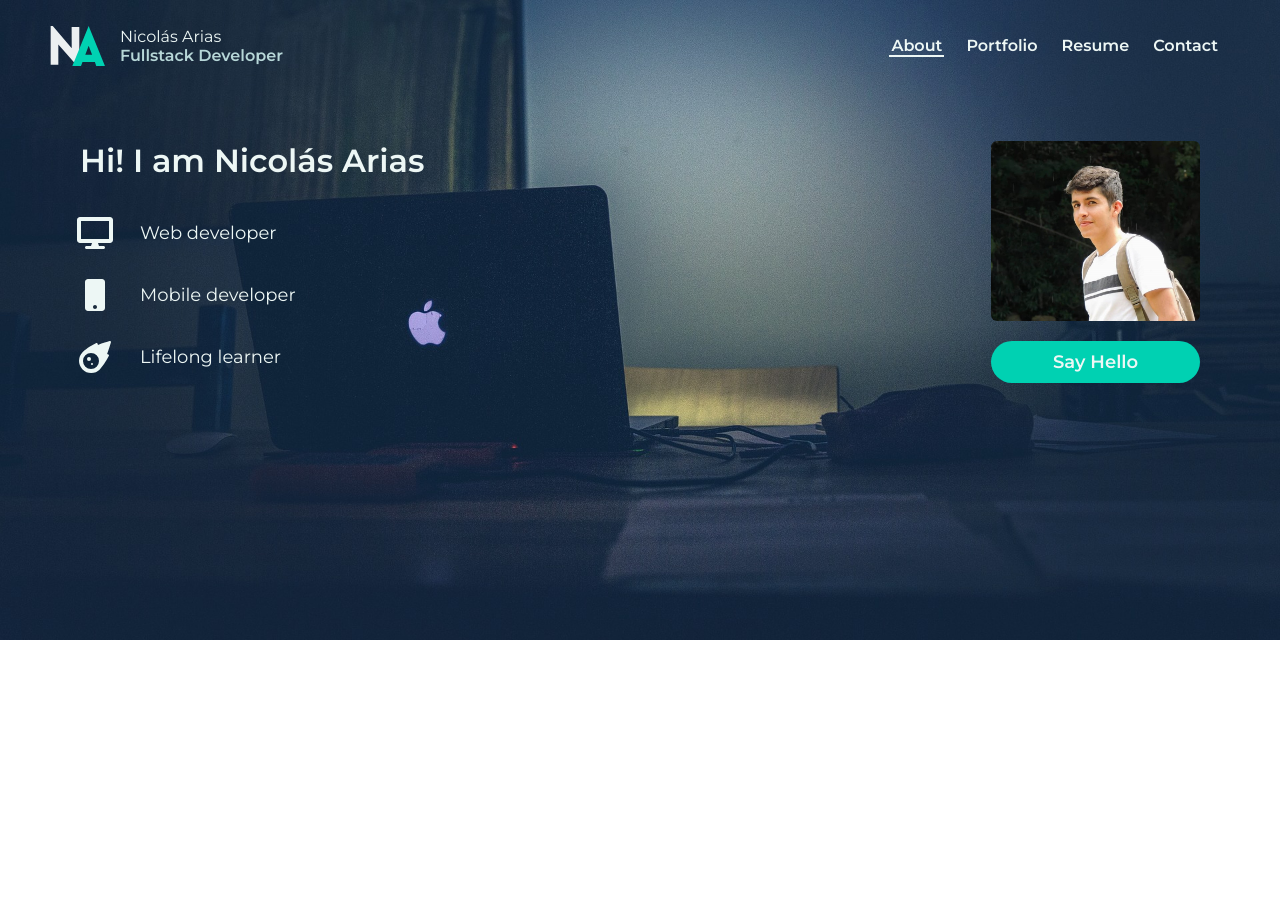
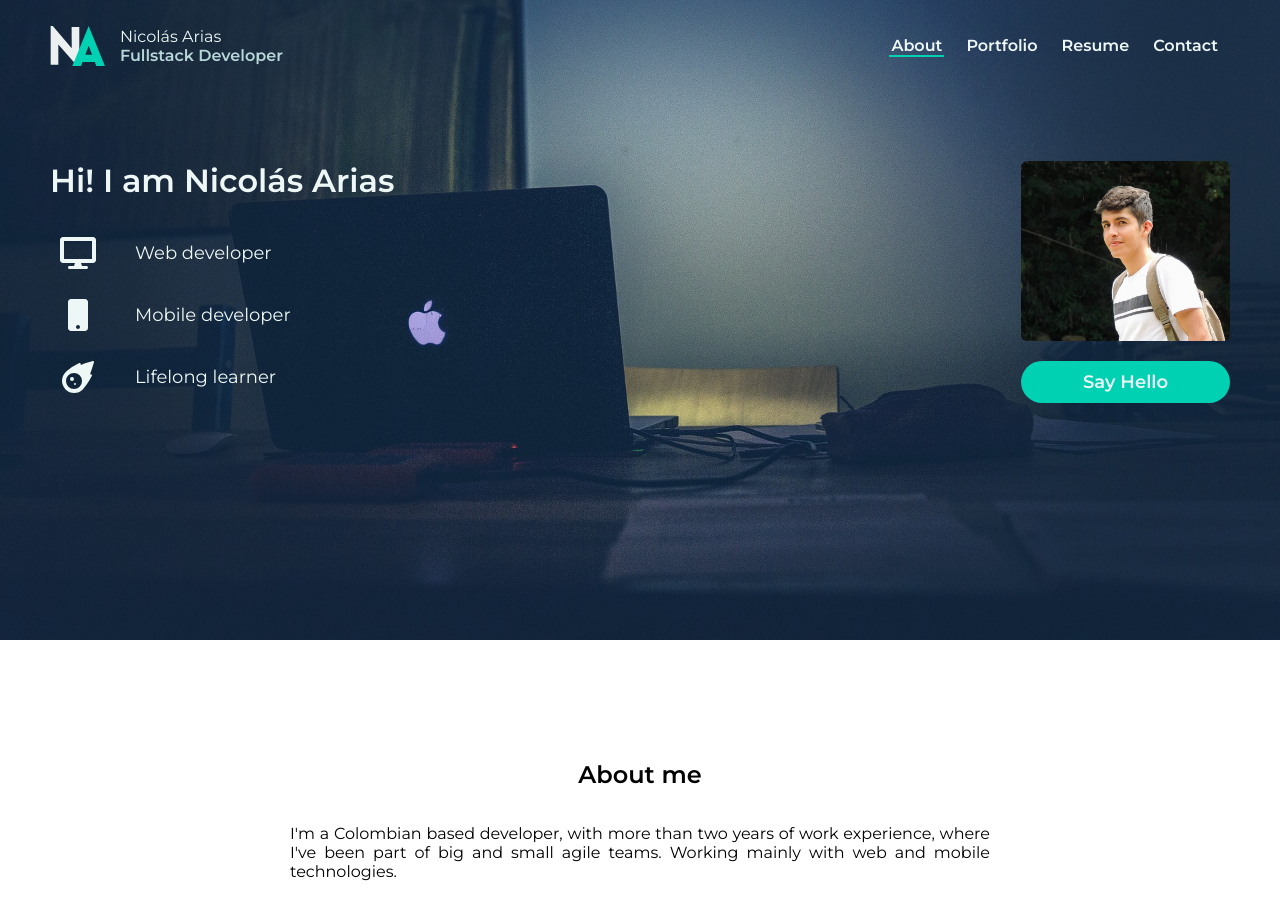
Before and after one commit to Narias1999/Narias1999.github.io, a React (Create React App) app: page / in a window 1280 px wide. Shown: the top 913 px of the page. Before the commit the page ends 800 px from the top, so only its background shows below. Built offline with nearby package versions, Linux system fonts and the light colour scheme.

Commit message:
About me extract

```diff
--- a/src/components/Heading.module.css
+++ b/src/components/Heading.module.css
@@ -1,5 +1,5 @@
 .Heading {
-  padding: 120px 80px;
+  padding: 140px 50px 80px;
   box-sizing: border-box;
   background: url("../assets/hero.jpg");
   min-height: 80vh;
--- a/src/components/Navigator.module.css
+++ b/src/components/Navigator.module.css
@@ -28,7 +28,7 @@
 }
 
 .Navigator a.active {
-  border-bottom: 2px solid var(--white);
+  border-bottom: 2px solid var(--brand);
 }
 
 .Right {
--- a/src/index.css
+++ b/src/index.css
@@ -10,7 +10,18 @@
   --fontFamily: "Montserrat", "Segoe UI", "Roboto", "Oxygen", "Ubuntu",
     "Cantarell", "Fira Sans", "Droid Sans", "Helvetica Neue", sans-serif;
 }
+::-webkit-scrollbar {
+  width: 8px;
+}
 
+::-webkit-scrollbar-track {
+  background: var(--light);
+}
+
+::-webkit-scrollbar-thumb {
+  border-radius: 2px;
+  background: rgba(255, 255, 255, 0.7);
+}
 body {
   margin: 0;
   padding: 0;
--- a/src/pages/About.js
+++ b/src/pages/About.js
@@ -1,4 +1,4 @@
-import React, { Component } from "react";
+import React, { Component, Fragment } from "react";
 import { FontAwesomeIcon } from "@fortawesome/react-fontawesome";
 import Heading from "./../components/Heading";
 import styles from "./About.module.css";
@@ -14,6 +14,7 @@ const ListIcon = ({ name }) => (
 class Home extends Component {
   render() {
     return (
+      <Fragment>
         <Heading>
           <div className={styles.HeadingContainer}>
             <div className="text">
@@ -39,6 +40,21 @@ class Home extends Component {
             </figure>
           </div>
         </Heading>
+        <section className={styles.Extract}>
+          <h2>About me</h2>
+          <p>
+            I'm a Colombian based developer, with more than two years of work
+            experience, where I've been part of big and small agile teams.
+            Working mainly with web and mobile technologies.
+          </p>
+          <p>
+            I started learning to develop and design software applications when
+            I was just 15 years old, till then I won't stopped learning and do
+            code becomes like one of my favorite hobbies, along with cycling and
+            music.
+          </p>
+        </section>
+      </Fragment>
     );
   }
 }
--- a/src/pages/About.module.css
+++ b/src/pages/About.module.css
@@ -33,9 +33,19 @@
   margin-left: 30px;
   font-size: 18px;
 }
-
 .ListIcon {
   display: flex;
-  width: 30px;
+  width: 55px;
   justify-content: center;
 }
+.Extract {
+  display: flex;
+  align-items: center;
+  flex-direction: column;
+  padding: 100px 80px;
+}
+.Extract p {
+  margin-top: 15px;
+  max-width: 700px;
+  text-align: justify;
+}
```
Lines whose indentation alone changed are shown as unchanged.
